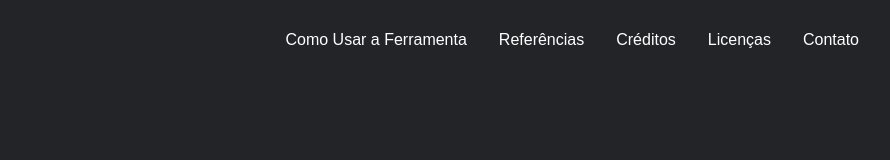
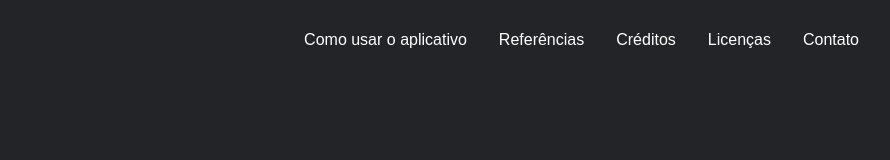
Before and after one commit to DaiannySeoni/strategy_plus, an Angular app: page / in a window 1280 px wide. Shown: the top 160 px of the page, without its empty margins (389-1279 px from the left). Built offline with nearby package versions, Linux system fonts and the light colour scheme.

Commit message:
Update header.component.html

```diff
--- a/src/app/components/header/header.component.html
+++ b/src/app/components/header/header.component.html
@@ -6,7 +6,7 @@
     <tr class="Menu">
       <th>
         <a href="#" data-bs-toggle="modal" data-bs-target="#ferramentaModal"
-          >Como Usar a Ferramenta</a
+          >Como usar o aplicativo</a
         >
       </th>
       <th>
@@ -44,7 +44,7 @@
   <div class="modal-dialog modal-dialog-centered">
     <div class="modal-content">
       <div class="modal-header">
-        <h1 class="modal-title fs-5" id="ferramentaModalLabel">Como Usar a Ferramenta</h1>
+        <h1 class="modal-title fs-5" id="ferramentaModalLabel">Como usar o aplicativo</h1>
         <button
           type="button"
           class="btn-close"
@@ -55,8 +55,8 @@
       <div class="modal-body text-center">
         <!-- <hr> -->
         <div class="mt-3 mb-4">
-          <h4 class="mb-4">Como usar a ferramenta da BVS:</h4>
-          <p class="text-start">1° Selecione a base da BVS (Biblioteca Virtual em Saúde).</p>
+          <h4 class="mb-4">BVS:</h4>
+          <p class="text-start">1° Acesse o DeCS (Descritores em Ciências da Saúde) <a href="https://decs.bvsalud.org/" target="_blank" rel="noopener noreferrer" class="text-warning">parte 1</a>.</p>
           <p class="text-start">2° Pesquise os termos no DeCS (Descritores em Ciências da Saúde). Caso precise de ajuda, consulte o tutorial sobre o DeCS (<a href="https://youtu.be/Su06QYc946g" target="_blank" rel="noopener noreferrer" class="text-warning">parte 1</a>, <a href="https://youtu.be/d73_babcDCo" target="_blank" rel="noopener noreferrer" class="text-warning">parte 2</a>)</p>
           <p class="text-start">3° Copie e cole o link do navegador no campo "Link Português" após encontrar o termo desejado</p>
           <p class="text-start">4° Traduza para o inglês: no canto superior direito, mude o idioma para Inglês. Isso permitirá visualizar os sinônimos do termo nessa língua. Depois, copie e cole o link no campo "Link English"</p>
```
